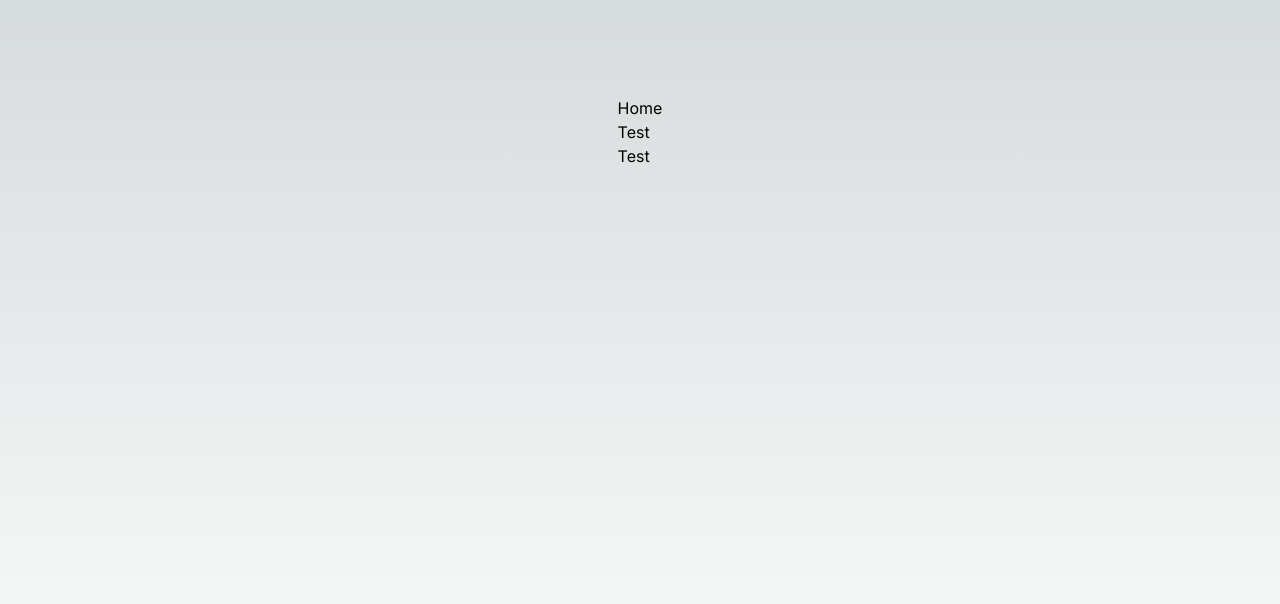
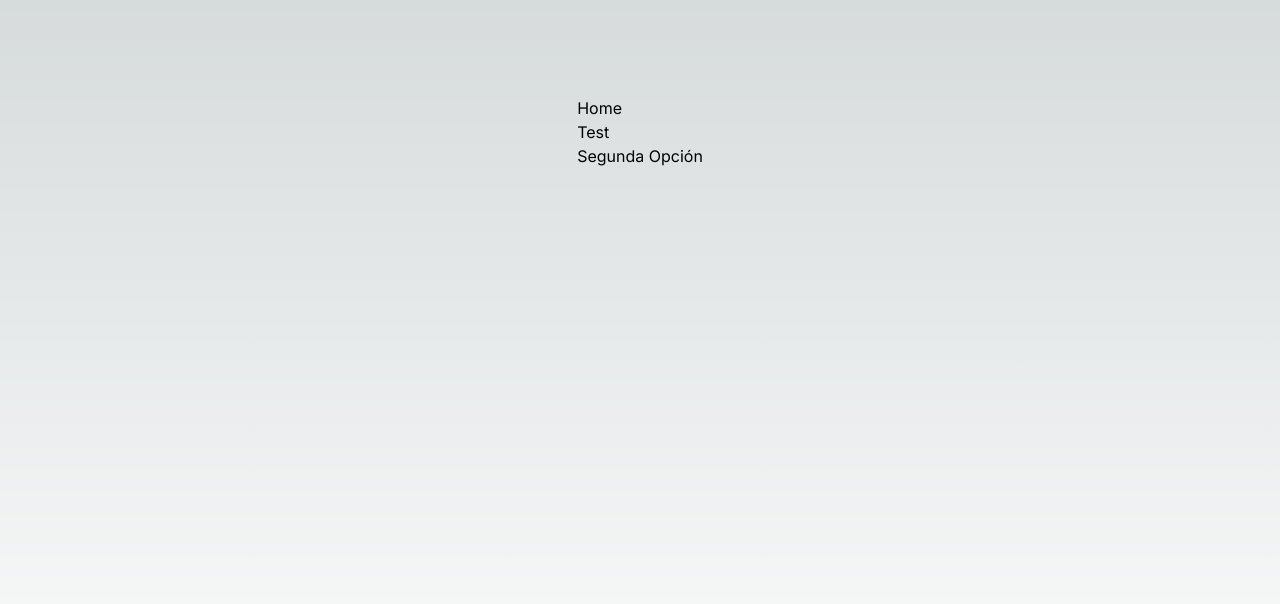
Before and after one commit to NoeCarrillo7/Test-Next2, a Next.js app: page / in a window 1280 px wide. Shown: the top 604 px of the page. Built offline with nearby package versions, Linux system fonts and the light colour scheme.

Commit message:
Segunda Opcion

```diff
--- a/app/page.tsx
+++ b/app/page.tsx
@@ -6,7 +6,7 @@ export default function Home() {
       <ul>
         <li><Link href="/">Home</Link></li>
         <li><Link href="/pages/test">Test</Link></li>
-        <li><Link href="/pages/testDos">Test</Link></li>
+        <li><Link href="/pages/testDos">Segunda Opción</Link></li>
       </ul>
     </main>
   )
```
